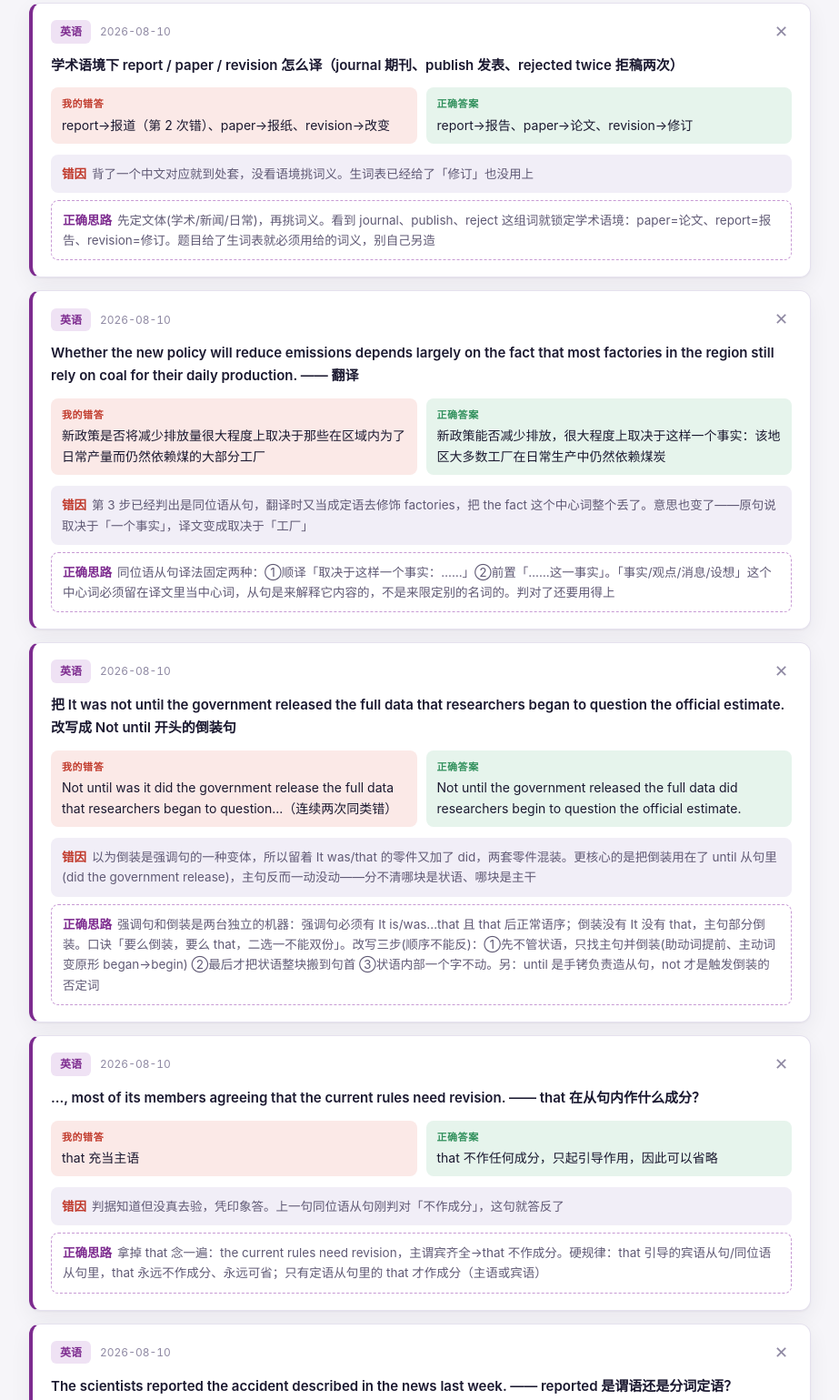
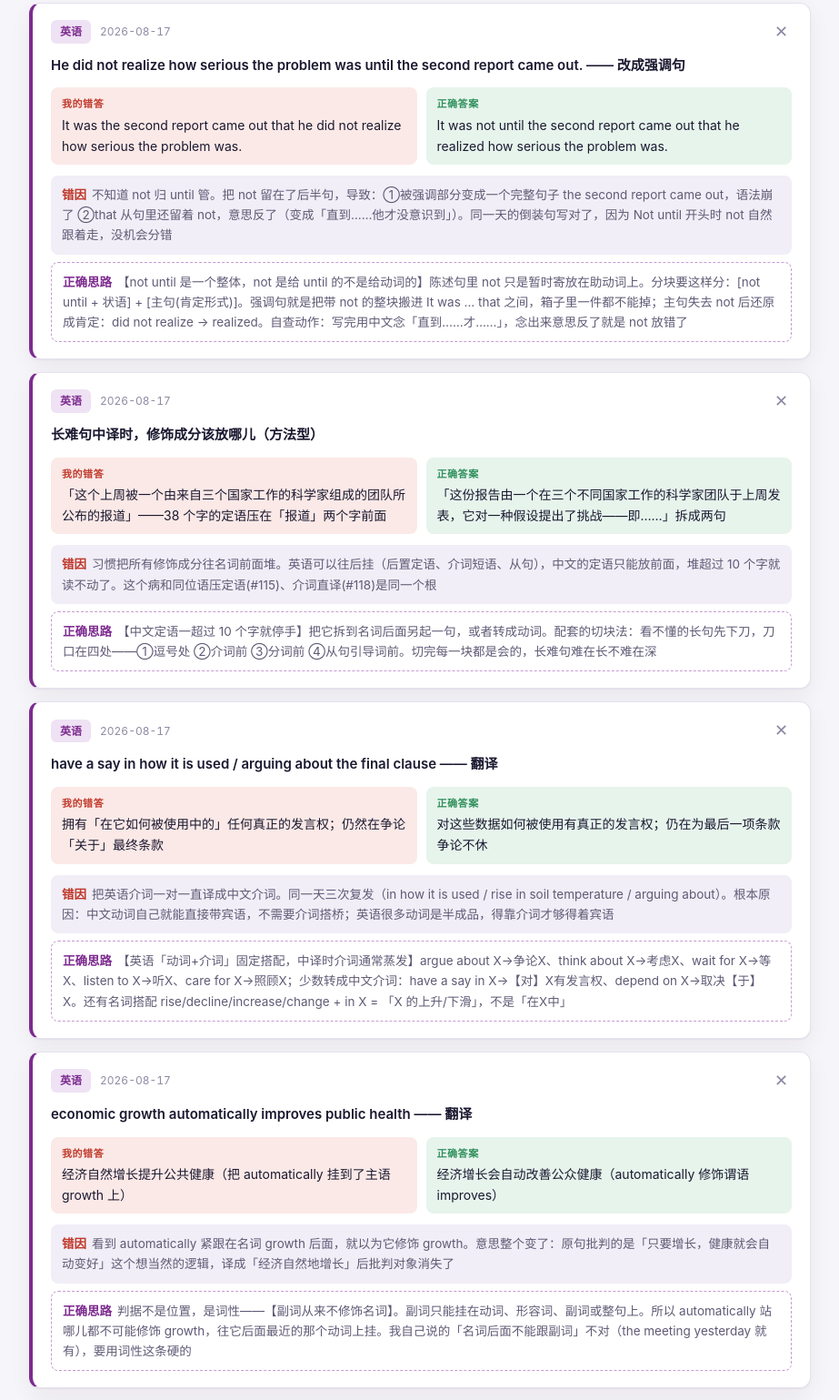
Before and after one commit to xiaoman-zhang258/mistake-book, a plain HTML site: page index.html in a window 1280 px wide. Shown: the part 429-1968 px from the top of the page at 91% size, without its empty margins (178-1101 px from the left). Drawn offline with Linux system fonts and the light colour scheme.

Commit message:
错题本：新增 #117-#120（英语长难句 2026-08-17），更新 #115 #116 复发记录

```diff
--- a/index.html
+++ b/index.html
@@ -1149,16 +1149,48 @@ const SEED = [
     q:"Whether the new policy will reduce emissions depends largely on the fact that most factories in the region still rely on coal for their daily production. —— 翻译",
     mine:"新政策是否将减少排放量很大程度上取决于那些在区域内为了日常产量而仍然依赖煤的大部分工厂",
     right:"新政策能否减少排放，很大程度上取决于这样一个事实：该地区大多数工厂在日常生产中仍然依赖煤炭",
-    why:"第 3 步已经判出是同位语从句，翻译时又当成定语去修饰 factories，把 the fact 这个中心词整个丢了。意思也变了——原句说取决于「一个事实」，译文变成取决于「工厂」",
-    fix:"同位语从句译法固定两种：①顺译「取决于这样一个事实：……」②前置「……这一事实」。「事实/观点/消息/设想」这个中心词必须留在译文里当中心词，从句是来解释它内容的，不是来限定别的名词的。判对了还要用得上"
+    why:"第 3 步已经判出是同位语从句，翻译时又当成定语去修饰 factories，把 the fact 这个中心词整个丢了。意思也变了——原句说取决于「一个事实」，译文变成取决于「工厂」。【2026-08-17 第 2 次复发】challenges the assumption that... 又译成「……的这一设想」，同位语再次被压成定语",
+    fix:"同位语从句译法固定两种：①顺译「取决于这样一个事实：……」②前置「……这一事实」。「事实/观点/消息/设想」这个中心词必须留在译文里当中心词，从句是来解释它内容的，不是来限定别的名词的。判对了还要用得上。【2026-08-17 新增机械三步】① 先把主句译到能打句号为止「这份报告对一种假设提出了挑战。」② 句号改成破折号 ③ 接 that 的内容，前面加「即」。关键在第 1 步必须先让中文句子站稳，不许憋着不打句号把内容全堆到名词前面"
   },
   {
     id: 116, subject:"英语", date:"2026-08-10",
     q:"学术语境下 report / paper / revision 怎么译（journal 期刊、publish 发表、rejected twice 拒稿两次）",
-    mine:"report→报道（第 2 次错）、paper→报纸、revision→改变",
+    mine:"report→报道（第 2 次错；2026-08-17 第 3 次又译成「报道」）、paper→报纸、revision→改变",
     right:"report→报告、paper→论文、revision→修订",
-    why:"背了一个中文对应就到处套，没看语境挑词义。生词表已经给了「修订」也没用上",
+    why:"背了一个中文对应就到处套，没看语境挑词义。生词表已经给了「修订」也没用上。【2026-08-17 第 3 次复发】The report, published... by a team of scientists 里又译成「报道」——published/scientists/team 三个词已经锁死学术语境了还是没换词义",
     fix:"先定文体(学术/新闻/日常)，再挑词义。看到 journal、publish、reject 这组词就锁定学术语境：paper=论文、report=报告、revision=修订。题目给了生词表就必须用给的词义，别自己另造"
+  },
+  {
+    id: 117, subject:"英语", date:"2026-08-17",
+    q:"economic growth automatically improves public health —— 翻译",
+    mine:"经济自然增长提升公共健康（把 automatically 挂到了主语 growth 上）",
+    right:"经济增长会自动改善公众健康（automatically 修饰谓语 improves）",
+    why:"看到 automatically 紧跟在名词 growth 后面，就以为它修饰 growth。意思整个变了：原句批判的是「只要增长，健康就会自动变好」这个想当然的逻辑，译成「经济自然地增长」后批判对象消失了",
+    fix:"判据不是位置，是词性——【副词从来不修饰名词】。副词只能挂在动词、形容词、副词或整句上。所以 automatically 站哪儿都不可能修饰 growth，往它后面最近的那个动词上挂。我自己说的「名词后面不能跟副词」不对（the meeting yesterday 就有），要用词性这条硬的"
+  },
+  {
+    id: 118, subject:"英语", date:"2026-08-17",
+    q:"have a say in how it is used / arguing about the final clause —— 翻译",
+    mine:"拥有「在它如何被使用中的」任何真正的发言权；仍然在争论「关于」最终条款",
+    right:"对这些数据如何被使用有真正的发言权；仍在为最后一项条款争论不休",
+    why:"把英语介词一对一直译成中文介词。同一天三次复发（in how it is used / rise in soil temperature / arguing about）。根本原因：中文动词自己就能直接带宾语，不需要介词搭桥；英语很多动词是半成品，得靠介词才够得着宾语",
+    fix:"【英语「动词+介词」固定搭配，中译时介词通常蒸发】argue about X→争论X、think about X→考虑X、wait for X→等X、listen to X→听X、care for X→照顾X；少数转成中文介词：have a say in X→【对】X有发言权、depend on X→取决【于】X。还有名词搭配 rise/decline/increase/change + in X = 「X 的上升/下滑」，不是「在X中」"
+  },
+  {
+    id: 119, subject:"英语", date:"2026-08-17",
+    q:"长难句中译时，修饰成分该放哪儿（方法型）",
+    mine:"「这个上周被一个由来自三个国家工作的科学家组成的团队所公布的报道」——38 个字的定语压在「报道」两个字前面",
+    right:"「这份报告由一个在三个不同国家工作的科学家团队于上周发表，它对一种假设提出了挑战——即……」拆成两句",
+    why:"习惯把所有修饰成分往名词前面堆。英语可以往后挂（后置定语、介词短语、从句），中文的定语只能放前面，堆超过 10 个字就读不动了。这个病和同位语压定语(#115)、介词直译(#118)是同一个根",
+    fix:"【中文定语一超过 10 个字就停手】把它拆到名词后面另起一句，或者转成动词。配套的切块法：看不懂的长句先下刀，刀口在四处——①逗号处 ②介词前 ③分词前 ④从句引导词前。切完每一块都是会的，长难句难在长不难在深"
+  },
+  {
+    id: 120, subject:"英语", date:"2026-08-17",
+    q:"He did not realize how serious the problem was until the second report came out. —— 改成强调句",
+    mine:"It was the second report came out that he did not realize how serious the problem was.",
+    right:"It was not until the second report came out that he realized how serious the problem was.",
+    why:"不知道 not 归 until 管。把 not 留在了后半句，导致：①被强调部分变成一个完整句子 the second report came out，语法崩了 ②that 从句里还留着 not，意思反了（变成「直到……他才没意识到」）。同一天的倒装句写对了，因为 Not until 开头时 not 自然跟着走，没机会分错",
+    fix:"【not until 是一个整体，not 是给 until 的不是给动词的】陈述句里 not 只是暂时寄放在助动词上。分块要这样分：[not until + 状语] + [主句(肯定形式)]。强调句就是把带 not 的整块搬进 It was ... that 之间，箱子里一件都不能掉；主句失去 not 后还原成肯定：did not realize → realized。自查动作：写完用中文念「直到……才……」，念出来意思反了就是 not 放错了"
   },
 
 ];
```
